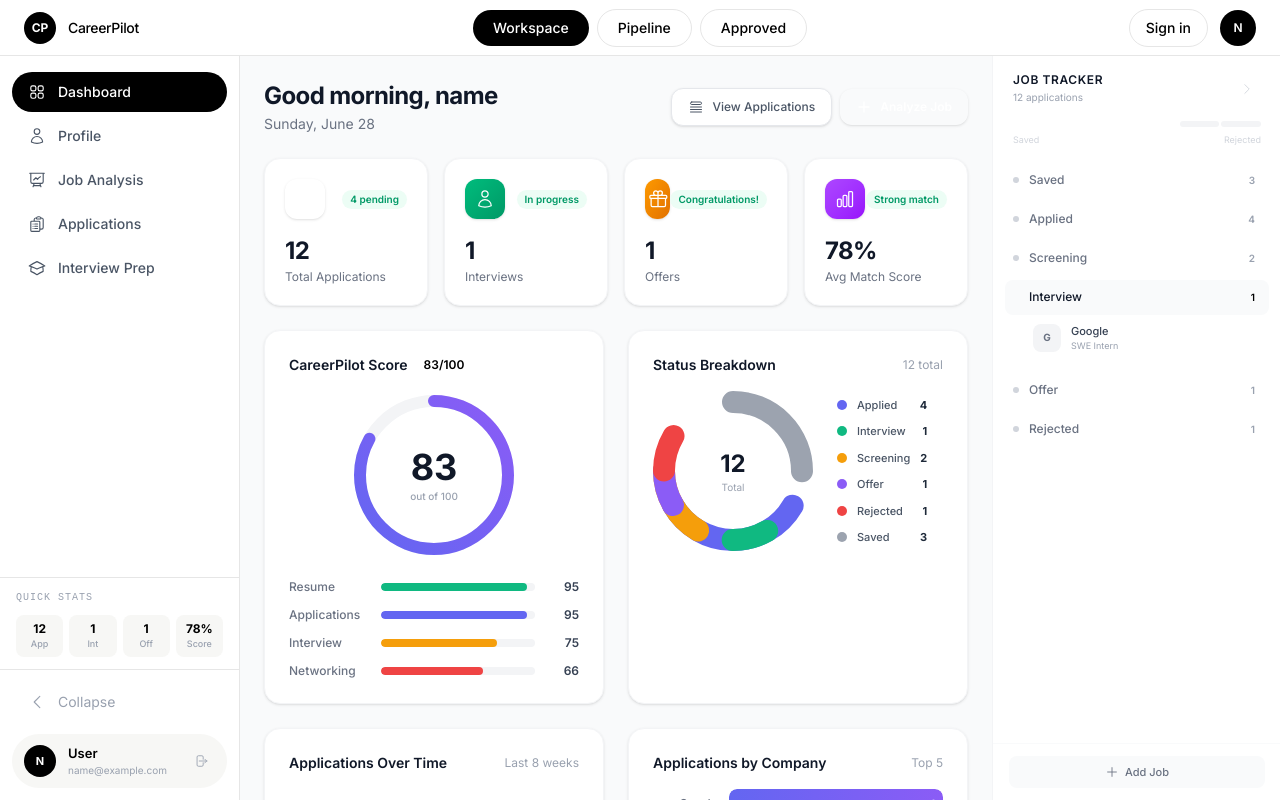
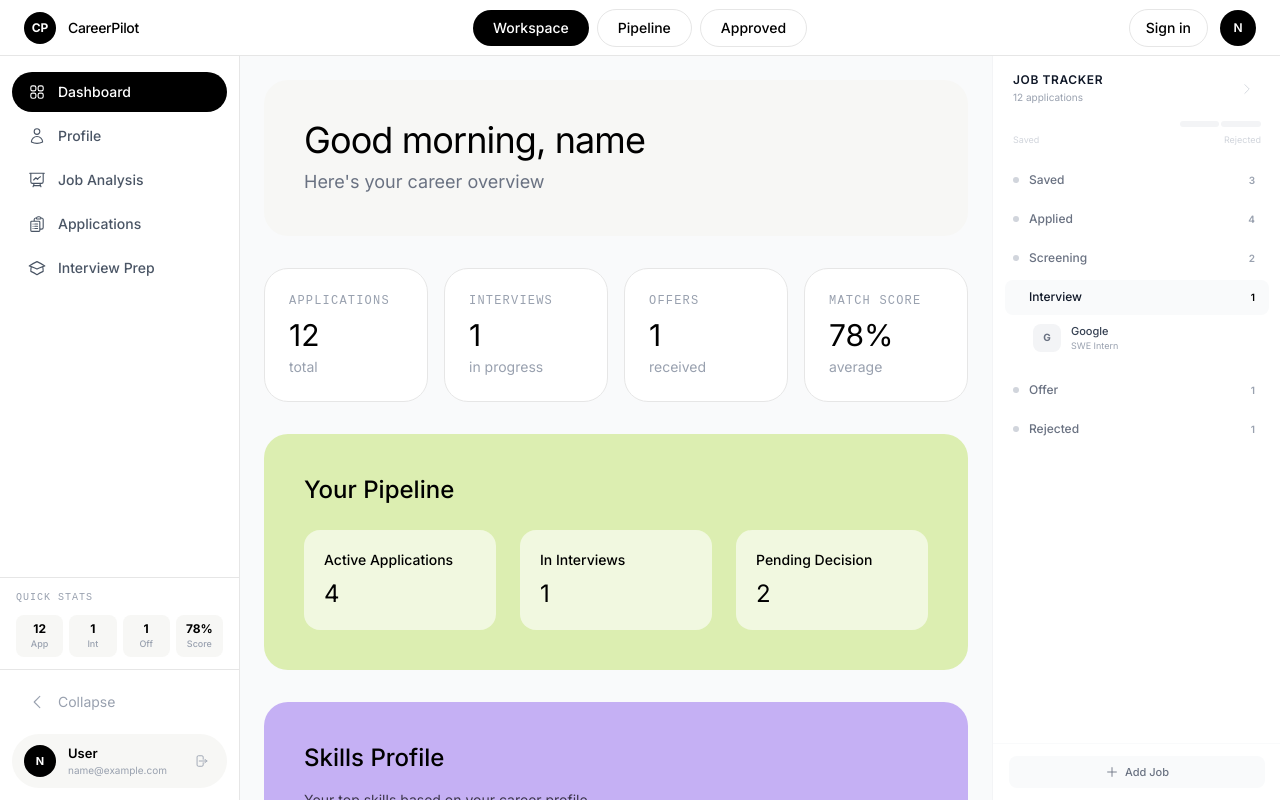
Before and after one commit to bhuwanb23/career_pilot, a React (Vite) app in the folder frontend/: page / in a window 1280 px wide. Both pictures are taken after typing "name@example.com", "Sample123" into the empty fields and a click on the button "Continue". Built offline with nearby package versions, Linux system fonts and the light colour scheme.

Commit message:
feat: update Dashboard with Figma design - color blocks, monochrome cards, pill buttons

```diff
--- a/frontend/src/pages/Dashboard.jsx
+++ b/frontend/src/pages/Dashboard.jsx
@@ -1,15 +1,6 @@
 import { useState } from "react";
 import { useNavigate } from "react-router-dom";
 import AppLayout from "../components/AppLayout";
-import QuickStats from "../components/QuickStats";
-import ScoreCard from "../components/ScoreCard";
-import LineChart from "../components/charts/LineChart";
-import BarChart from "../components/charts/BarChart";
-import DonutChart from "../components/charts/DonutChart";
-import AreaChart from "../components/charts/AreaChart";
-import RadarChart from "../components/charts/RadarChart";
-import RecentActivity from "../components/RecentActivity";
-import UpcomingTasks from "../components/UpcomingTasks";
 import { MOCK_APPLICATIONS, MOCK_PROFILE } from "../data/mockData";
 
 function getGreeting() {
@@ -28,216 +19,128 @@ function getFirstName() {
   }
 }
 
-function computeStats(applications) {
-  const total = applications.length;
+export default function Dashboard({ leftCollapsed, rightCollapsed, onToggleLeft, onToggleRight }) {
+  const navigate = useNavigate();
+  const applications = MOCK_APPLICATIONS;
+  const profile = MOCK_PROFILE;
+
+  const totalApps = applications.length;
   const interviewCount = applications.filter((a) => a.status === "interview").length;
   const offerCount = applications.filter((a) => a.status === "offer").length;
-  const avgScore = total > 0
-    ? Math.round(applications.reduce((sum, a) => sum + (a.match_score || 0), 0) / total * 100)
+  const avgScore = totalApps > 0
+    ? Math.round(applications.reduce((sum, a) => sum + (a.match_score || 0), 0) / totalApps * 100)
     : 0;
-
-  return [
-    {
-      label: "Total Applications",
-      value: total,
-      trend: `${applications.filter((a) => a.status === "applied").length} pending`,
-      trendUp: true,
-      gradient: "from-brand-500 to-brand-600",
-      icon: (
-        <svg className="w-5 h-5 text-white" fill="none" viewBox="0 0 24 24" stroke="currentColor" strokeWidth={1.5}>
-          <path strokeLinecap="round" strokeLinejoin="round" d="M20.25 14.15v4.25c0 1.094-.787 2.036-1.872 2.18-2.087.277-4.216.42-6.378.42s-4.291-.143-6.378-.42c-1.085-.144-1.872-1.086-1.872-2.18v-4.25m16.5 0a2.18 2.18 0 0 0 .75-1.661V8.706c0-1.081-.768-2.015-1.837-2.175a48.114 48.114 0 0 0-3.413-.387m4.5 8.006c-.194.165-.42.295-.673.38A23.978 23.978 0 0 1 12 15.75c-2.648 0-5.195-.429-7.577-1.22a2.016 2.016 0 0 1-.673-.38m0 0A2.18 2.18 0 0 1 3 12.489V8.706c0-1.081.768-2.015 1.837-2.175a48.111 48.111 0 0 1 3.413-.387m7.5 0V5.25A2.25 2.25 0 0 0 13.5 3h-3a2.25 2.25 0 0 0-2.25 2.25v.894m7.5 0a48.667 48.667 0 0 0-7.5 0" />
-        </svg>
-      ),
-    },
-    {
-      label: "Interviews",
-      value: interviewCount,
-      trend: interviewCount > 0 ? "In progress" : "None yet",
-      trendUp: interviewCount > 0,
-      gradient: "from-emerald-500 to-emerald-600",
-      icon: (
-        <svg className="w-5 h-5 text-white" fill="none" viewBox="0 0 24 24" stroke="currentColor" strokeWidth={1.5}>
-          <path strokeLinecap="round" strokeLinejoin="round" d="M15.75 6a3.75 3.75 0 1 1-7.5 0 3.75 3.75 0 0 1 7.5 0ZM4.501 20.118a7.5 7.5 0 0 1 14.998 0A17.933 17.933 0 0 1 12 21.75c-2.676 0-5.216-.584-7.499-1.632Z" />
-        </svg>
-      ),
-    },
-    {
-      label: "Offers",
-      value: offerCount,
-      trend: offerCount > 0 ? "Congratulations!" : "Keep going!",
-      trendUp: offerCount > 0,
-      gradient: "from-amber-500 to-amber-600",
-      icon: (
-        <svg className="w-5 h-5 text-white" fill="none" viewBox="0 0 24 24" stroke="currentColor" strokeWidth={1.5}>
-          <path strokeLinecap="round" strokeLinejoin="round" d="M21 11.25v8.25a1.5 1.5 0 0 1-1.5 1.5H5.25a1.5 1.5 0 0 1-1.5-1.5v-8.25M12 4.875A2.625 2.625 0 1 0 9.375 7.5H12m0-2.625V7.5m0-2.625A2.625 2.625 0 1 1 14.625 7.5H12m0 0V21m-8.625-9.75h18c.621 0 1.125-.504 1.125-1.125v-1.5c0-.621-.504-1.125-1.125-1.125h-18c-.621 0-1.125.504-1.125 1.125v1.5c0 .621.504 1.125 1.125 1.125Z" />
-        </svg>
-      ),
-    },
-    {
-      label: "Avg Match Score",
-      value: `${avgScore}%`,
-      trend: avgScore >= 70 ? "Strong match" : "Keep improving",
-      trendUp: avgScore >= 70,
-      gradient: "from-purple-500 to-purple-600",
-      icon: (
-        <svg className="w-5 h-5 text-white" fill="none" viewBox="0 0 24 24" stroke="currentColor" strokeWidth={1.5}>
-          <path strokeLinecap="round" strokeLinejoin="round" d="M3 13.125C3 12.504 3.504 12 4.125 12h2.25c.621 0 1.125.504 1.125 1.125v6.75C7.5 20.496 6.996 21 6.375 21h-2.25A1.125 1.125 0 0 1 3 19.875v-6.75ZM9.75 8.625c0-.621.504-1.125 1.125-1.125h2.25c.621 0 1.125.504 1.125 1.125v11.25c0 .621-.504 1.125-1.125 1.125h-2.25a1.125 1.125 0 0 1-1.125-1.125V8.625ZM16.5 4.125c0-.621.504-1.125 1.125-1.125h2.25C20.496 3 21 3.504 21 4.125v15.75c0 .621-.504 1.125-1.125 1.125h-2.25a1.125 1.125 0 0 1-1.125-1.125V4.125Z" />
-        </svg>
-      ),
-    },
-  ];
-}
-
-function computeStatusBreakdown(applications) {
-  const counts = {};
-  applications.forEach((a) => {
-    counts[a.status] = (counts[a.status] || 0) + 1;
-  });
-  return [
-    { label: "Applied", value: counts.applied || 0, color: "#6366f1" },
-    { label: "Interview", value: counts.interview || 0, color: "#10b981" },
-    { label: "Screening", value: counts.screening || 0, color: "#f59e0b" },
-    { label: "Offer", value: counts.offer || 0, color: "#8b5cf6" },
-    { label: "Rejected", value: counts.rejected || 0, color: "#ef4444" },
-    { label: "Saved", value: counts.saved || 0, color: "#9ca3af" },
-  ].filter((d) => d.value > 0);
-}
-
-function computeWeeklyData(applications) {
-  const weeks = {};
-  const now = new Date();
-  for (let i = 7; i >= 0; i--) {
-    const d = new Date(now);
-    d.setDate(d.getDate() - i * 7);
-    const key = `W${8 - i}`;
-    weeks[key] = 0;
-  }
-  applications.forEach((a) => {
-    const created = new Date(a.created_at);
-    const diffWeeks = Math.floor((now - created) / (7 * 24 * 60 * 60 * 1000));
-    const idx = 8 - Math.min(diffWeeks, 7);
-    if (idx >= 1 && idx <= 8) {
-      weeks[`W${idx}`] = (weeks[`W${idx}`] || 0) + 1;
-    }
-  });
-  return Object.entries(weeks).map(([week, value]) => ({ week, value }));
-}
-
-function computeTopCompanies(applications, limit = 5) {
-  const counts = {};
-  applications.forEach((a) => {
-    counts[a.company] = (counts[a.company] || 0) + 1;
-  });
-  return Object.entries(counts)
-    .sort((a, b) => b[1] - a[1])
-    .slice(0, limit)
-    .map(([company, count]) => ({ company, count }));
-}
-
-function computeRecentActivity(applications) {
-  return applications
-    .sort((a, b) => new Date(b.created_at) - new Date(a.created_at))
-    .slice(0, 5)
-    .map((a) => ({
-      text: `Applied to ${a.company} — ${a.role}`,
-      time: new Date(a.created_at).toLocaleDateString("en-US", { month: "short", day: "numeric" }),
-      color: a.status === "interview" ? "bg-emerald-500" : a.status === "offer" ? "bg-purple-500" : "bg-brand-500",
-    }));
-}
-
-function computeScoreMetrics(applications, profile) {
-  const resumeScore = profile?.skills?.length > 0 ? Math.min(95, 50 + profile.skills.length * 5) : 50;
-  const appScore = Math.min(95, applications.length * 8);
-  const interviewScore = applications.filter((a) => a.status === "interview").length > 0 ? 75 : 40;
-  const networkingScore = Math.min(80, 30 + applications.length * 3);
-  const overall = Math.round((resumeScore + appScore + interviewScore + networkingScore) / 4);
-
-  return {
-    overall,
-    metrics: [
-      { label: "Resume", score: resumeScore, color: "#10b981" },
-      { label: "Applications", score: appScore, color: "#6366f1" },
-      { label: "Interview", score: interviewScore, color: "#f59e0b" },
-      { label: "Networking", score: networkingScore, color: "#ef4444" },
-    ],
-  };
-}
-
-function computeSkills(profile) {
-  if (!profile?.skills?.length) {
-    return [{ skill: "Add skills", value: 50 }];
-  }
-  return profile.skills.slice(0, 6).map((s, i) => ({
-    skill: s.length > 10 ? s.slice(0, 10) + "." : s,
-    value: 65 + (i * 5) % 30,
-  }));
-}
-
-export default function Dashboard({ leftCollapsed, rightCollapsed, onToggleLeft, onToggleRight }) {
-  const navigate = useNavigate();
-  const [applications] = useState(MOCK_APPLICATIONS);
-  const [profile] = useState(MOCK_PROFILE);
-
-  const stats = computeStats(applications);
-  const statusBreakdown = computeStatusBreakdown(applications);
-  const weeklyData = computeWeeklyData(applications);
-  const topCompanies = computeTopCompanies(applications);
-  const recentActivity = computeRecentActivity(applications);
-  const scoreData = computeScoreMetrics(applications, profile);
-  const skills = computeSkills(profile);
-  const scoreTrend = [
-    { month: "Jan", value: 45 },
-    { month: "Feb", value: 52 },
-    { month: "Mar", value: 61 },
-    { month: "Apr", value: 58 },
-    { month: "May", value: 72 },
-    { month: "Jun", value: scoreData.overall },
-  ];
 
   const userName = getFirstName();
   const greeting = getGreeting();
-  const today = new Date().toLocaleDateString("en-US", { weekday: "long", month: "long", day: "numeric" });
 
   return (
     <AppLayout leftCollapsed={leftCollapsed} rightCollapsed={rightCollapsed} onToggleLeft={onToggleLeft} onToggleRight={onToggleRight}>
-      <div className="max-w-6xl mx-auto space-y-6">
-        <div className="flex items-center justify-between">
-          <div>
-            <h1 className="text-2xl font-bold text-gray-900 tracking-tight">{greeting}, {userName}</h1>
-            <p className="text-sm text-gray-500 mt-0.5">{today}</p>
-          </div>
-          <div className="flex items-center gap-2">
-            <button onClick={() => navigate("/kanban")} className="px-4 py-2.5 rounded-xl bg-white border border-gray-200 text-xs font-medium text-gray-600 hover:bg-gray-50 hover:border-gray-300 transition-all flex items-center gap-2 shadow-sm">
-              <svg className="w-4 h-4" fill="none" viewBox="0 0 24 24" stroke="currentColor" strokeWidth={1.5}><path strokeLinecap="round" strokeLinejoin="round" d="M3.75 12h16.5m-16.5 3.75h16.5M3.75 19.5h16.5M5.625 4.5h12.75a1.875 1.875 0 0 1 0 3.75H5.625a1.875 1.875 0 0 1 0-3.75Z" /></svg>
-              View Applications
-            </button>
-            <button onClick={() => navigate("/applications")} className="px-4 py-2.5 rounded-xl bg-gradient-to-r from-brand-600 to-brand-500 text-white text-xs font-semibold hover:from-brand-700 hover:to-brand-600 transition-all shadow-sm flex items-center gap-2">
-              <svg className="w-4 h-4" fill="none" viewBox="0 0 24 24" stroke="currentColor" strokeWidth={2}><path strokeLinecap="round" strokeLinejoin="round" d="M12 4.5v15m7.5-7.5h-15" /></svg>
-              Analyze Job
-            </button>
+      <div className="max-w-6xl mx-auto space-y-8">
+        {/* Hero Header */}
+        <div className="bg-[#f7f7f5] rounded-3xl p-10">
+          <h1 className="text-4xl font-light text-black tracking-tight mb-2">
+            {greeting}, {userName}
+          </h1>
+          <p className="text-lg text-gray-500 font-light">Here's your career overview</p>
+        </div>
+
+        {/* Stats Grid */}
+        <div className="grid grid-cols-2 lg:grid-cols-4 gap-4">
+          {[
+            { label: "Applications", value: totalApps, sub: "total" },
+            { label: "Interviews", value: interviewCount, sub: "in progress" },
+            { label: "Offers", value: offerCount, sub: "received" },
+            { label: "Match Score", value: `${avgScore}%`, sub: "average" },
+          ].map((stat) => (
+            <div key={stat.label} className="bg-white border border-[#e6e6e6] rounded-3xl p-6">
+              <p className="text-xs font-mono text-gray-400 uppercase tracking-widest mb-2">{stat.label}</p>
+              <p className="text-3xl font-light text-black">{stat.value}</p>
+              <p className="text-sm text-gray-400 mt-1">{stat.sub}</p>
+            </div>
+          ))}
+        </div>
+
+        {/* Color Block: Lime */}
+        <div className="bg-[#dceeb1] rounded-3xl p-10">
+          <h2 className="text-2xl font-medium text-black mb-6">Your Pipeline</h2>
+          <div className="grid grid-cols-1 md:grid-cols-3 gap-6">
+            <div className="bg-white/60 rounded-2xl p-5">
+              <p className="text-sm font-medium text-black mb-2">Active Applications</p>
+              <p className="text-2xl font-light text-black">{applications.filter((a) => a.status === "applied").length}</p>
+            </div>
+            <div className="bg-white/60 rounded-2xl p-5">
+              <p className="text-sm font-medium text-black mb-2">In Interviews</p>
+              <p className="text-2xl font-light text-black">{interviewCount}</p>
+            </div>
+            <div className="bg-white/60 rounded-2xl p-5">
+              <p className="text-sm font-medium text-black mb-2">Pending Decision</p>
+              <p className="text-2xl font-light text-black">{applications.filter((a) => a.status === "screening").length}</p>
+            </div>
           </div>
         </div>
 
-        <QuickStats stats={stats} />
-
-        <div className="grid grid-cols-1 lg:grid-cols-2 gap-6">
-          <ScoreCard score={scoreData.overall} metrics={scoreData.metrics} />
-          <DonutChart data={statusBreakdown} total={applications.length} />
+        {/* Color Block: Lilac */}
+        <div className="bg-[#c5b0f4] rounded-3xl p-10">
+          <h2 className="text-2xl font-medium text-black mb-4">Skills Profile</h2>
+          <p className="text-sm text-black/70 mb-6">Your top skills based on your career profile</p>
+          <div className="flex flex-wrap gap-2">
+            {profile.skills.map((skill) => (
+              <span key={skill} className="px-4 py-2 rounded-full bg-white/60 text-sm font-medium text-black">
+                {skill}
+              </span>
+            ))}
+          </div>
         </div>
 
-        <div className="grid grid-cols-1 lg:grid-cols-2 gap-6">
-          <LineChart data={weeklyData} />
-          <BarChart data={topCompanies} />
+        {/* Recent Applications */}
+        <div>
+          <h2 className="text-2xl font-medium text-black mb-6">Recent Applications</h2>
+          <div className="space-y-3">
+            {applications.slice(0, 5).map((app) => {
+              const scorePct = Math.round((app.match_score || 0) * 100);
+              return (
+                <div key={app.id} className="bg-white border border-[#e6e6e6] rounded-2xl p-5 flex items-center justify-between hover:bg-[#f7f7f5] transition-colors cursor-pointer" onClick={() => navigate("/kanban")}>
+                  <div className="flex items-center gap-4">
+                    <div className="w-10 h-10 rounded-full bg-black flex items-center justify-center text-white text-sm font-bold">
+                      {app.company[0]}
+                    </div>
+                    <div>
+                      <p className="text-sm font-medium text-black">{app.company}</p>
+                      <p className="text-xs text-gray-500">{app.role}</p>
+                    </div>
+                  </div>
+                  <div className="flex items-center gap-4">
+                    <span className={`px-3 py-1 rounded-full text-xs font-medium ${
+                      app.status === "interview" ? "bg-[#c8e6cd] text-black" :
+                      app.status === "offer" ? "bg-[#dceeb1] text-black" :
+                      app.status === "rejected" ? "bg-[#efd4d4] text-black" :
+                      "bg-[#f7f7f5] text-gray-600"
+                    }`}>
+                      {app.status}
+                    </span>
+                    <span className="text-sm font-medium text-black">{scorePct}%</span>
+                  </div>
+                </div>
+              );
+            })}
+          </div>
         </div>
 
-        <div className="grid grid-cols-1 lg:grid-cols-2 gap-6">
-          <AreaChart data={scoreTrend} />
-          <RadarChart skills={skills} />
-        </div>
-
-        <div className="grid grid-cols-1 lg:grid-cols-2 gap-6">
-          <RecentActivity activities={recentActivity} />
-          <UpcomingTasks applications={applications} />
+        {/* Color Block: Mint */}
+        <div className="bg-[#c8e6cd] rounded-3xl p-10">
+          <h2 className="text-2xl font-medium text-black mb-4">Quick Actions</h2>
+          <div className="flex flex-wrap gap-3">
+            <button onClick={() => navigate("/applications")} className="px-6 py-3 rounded-full bg-black text-white text-sm font-medium hover:bg-gray-800 transition-colors">
+              Analyze Job
+            </button>
+            <button onClick={() => navigate("/kanban")} className="px-6 py-3 rounded-full bg-white text-black text-sm font-medium border border-[#e6e6e6] hover:bg-[#f7f7f5] transition-colors">
+              View Applications
+            </button>
+            <button onClick={() => navigate("/pipeline")} className="px-6 py-3 rounded-full bg-white text-black text-sm font-medium border border-[#e6e6e6] hover:bg-[#f7f7f5] transition-colors">
+              Pipeline
+            </button>
+          </div>
         </div>
       </div>
     </AppLayout>
```
